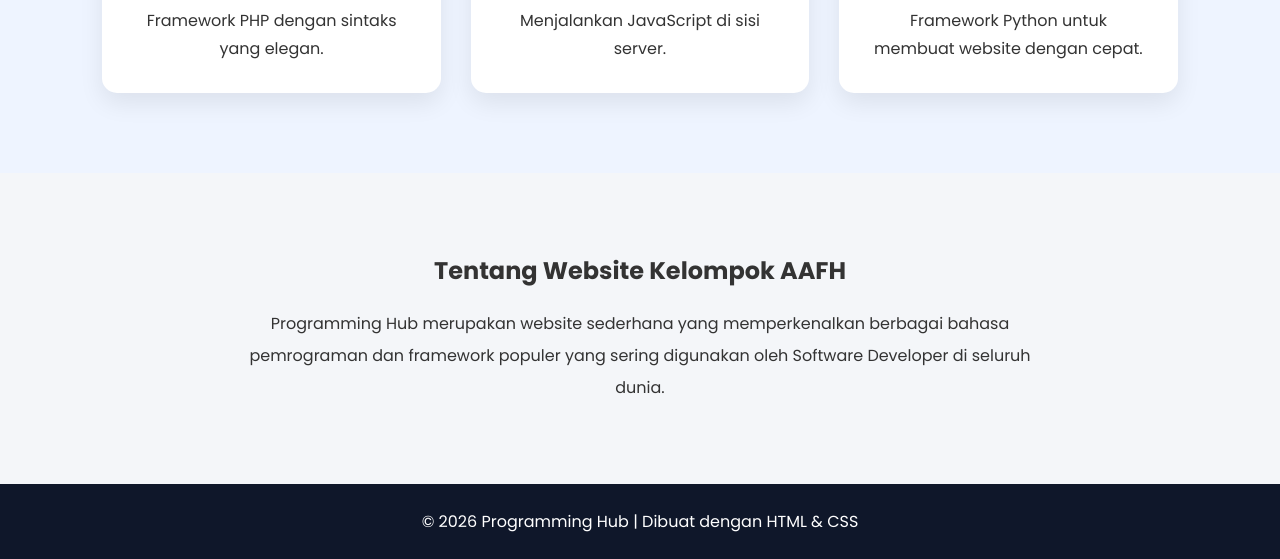
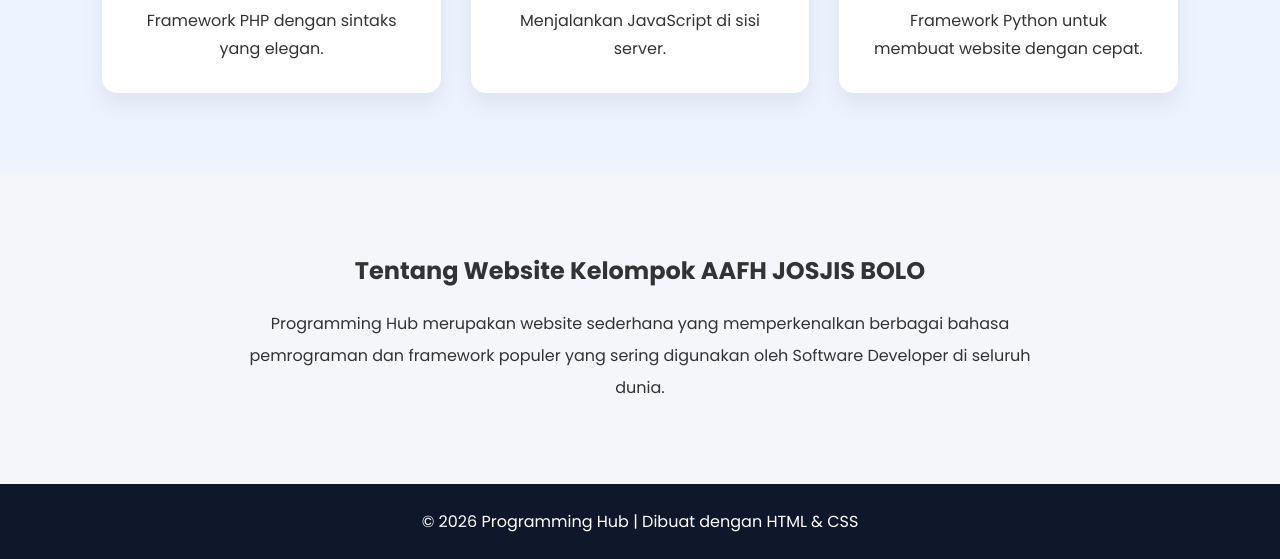
Before and after one commit to HerdiansyahMaulanAhmad/WebsiteCoding, a plain HTML site: page index.html in a window 1280 px wide. Shown: the part 2207-2766 px from the top of the page. Drawn offline with Linux system fonts and the light colour scheme.

Commit message:
JOJIS IYAN

```diff
--- a/index.html
+++ b/index.html
@@ -142,7 +142,7 @@
 
 <section class="about" id="about">
 
-<h2>Tentang Website Kelompok AAFH</h2>
+<h2>Tentang Website Kelompok AAFH JOSJIS BOLO</h2>
 
 <p>
 Programming Hub merupakan website sederhana yang memperkenalkan
```
